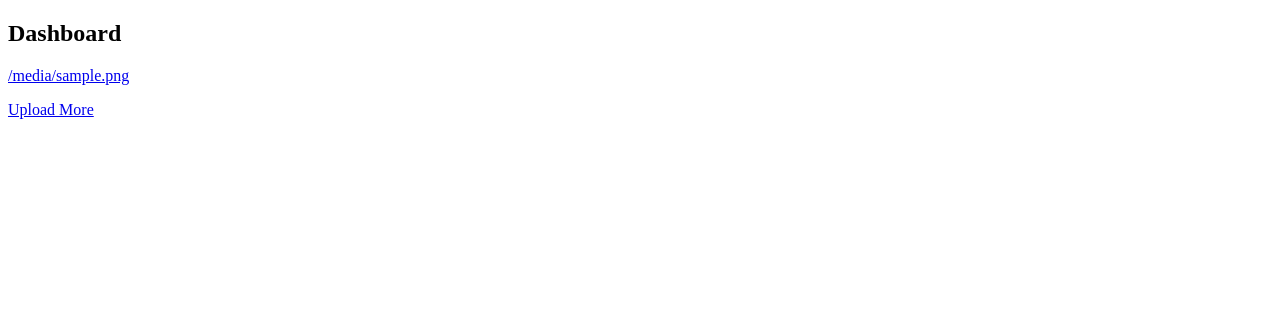
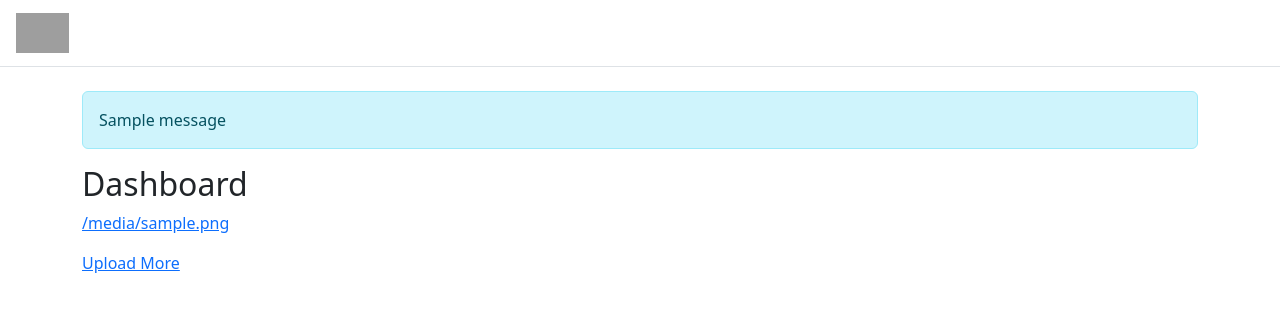
Before and after one commit to JoeC16/onfile-mvp, a Python web app: template app/templates/dashboard.html in a window 1280 px wide. Shown: the top 312 px of the page. Run offline with Jinja, Linux system fonts and the light colour scheme; the template is opened without the code that fills it: most values are stand-ins (such as "Sample title", 1, 10 or a date in 2020); one stand-in notice (Sample message) is shown; grey boxes are pictures that could not be loaded.

Commit message:
Update base.html

```diff
--- a/app/templates/base.html
+++ b/app/templates/base.html
@@ -1 +1,36 @@
-<!doctype html><html><head><title>Onfile</title></head><body>{% block content %}{% endblock %}</body></html>
+<!DOCTYPE html>
+<html lang="en">
+<head>
+  <meta charset="UTF-8" />
+  <meta name="viewport" content="width=device-width, initial-scale=1.0"/>
+  <title>Onfile | Document Management</title>
+  <link rel="icon" href="{{ url_for('static', filename='branding/favicon.ico') }}">
+  <link rel="stylesheet" href="{{ url_for('static', filename='styles.css') }}">
+  <link href="https://cdn.jsdelivr.net/npm/bootstrap@5.3.3/dist/css/bootstrap.min.css" rel="stylesheet">
+</head>
+<body>
+  <nav class="navbar navbar-expand-lg navbar-light bg-white border-bottom px-3 py-2">
+    <a class="navbar-brand" href="{{ url_for('main.dashboard') }}">
+      <img src="{{ url_for('static', filename='branding/onfile-logo-light.png') }}" height="40" alt="Onfile">
+    </a>
+    <div class="ms-auto">
+      {% if current_user.is_authenticated %}
+        <a href="{{ url_for('main.upload') }}" class="btn btn-outline-primary me-2">Upload Document</a>
+        <a href="{{ url_for('main.logout') }}" class="btn btn-danger">Logout</a>
+      {% endif %}
+    </div>
+  </nav>
+
+  <div class="container mt-4">
+    {% with messages = get_flashed_messages() %}
+      {% if messages %}
+        <div class="alert alert-info">
+          {{ messages[0] }}
+        </div>
+      {% endif %}
+    {% endwith %}
+
+    {% block content %}{% endblock %}
+  </div>
+</body>
+</html>
```
